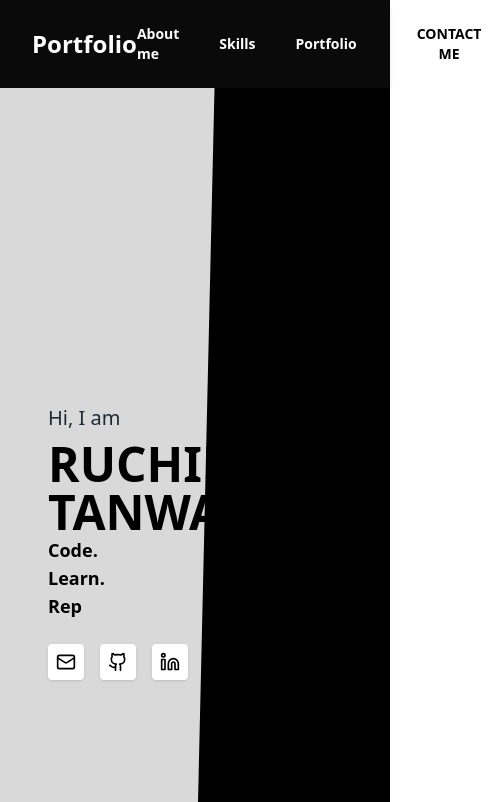
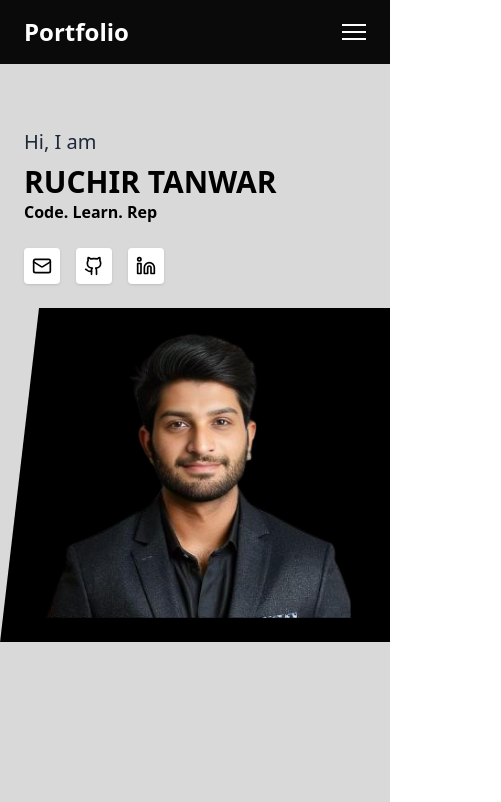
Before and after one commit to Ruchirtanwar/portfolio, a React (Vite) app: page / in a window 390 px wide. Shown: the top 802 px of the page, 501 px wide, since content can reach past the window. Built offline with nearby package versions, Linux system fonts and the light colour scheme.

Commit message:
made it responsive

```diff
--- a/src/HeroSection.jsx
+++ b/src/HeroSection.jsx
@@ -72,23 +72,21 @@ const HeroSection = () => {
   };
   return (
     <div>
-      <section className="flex bg-[#d9d9d9]  min-h-screen">
+      <section className="flex flex-col md:flex-row bg-[#d9d9d9]  min-h-screen">
         {/* Left Side */}
         <div
-          className="w-1/2 bg-[#d9d9d9] flex flex-col justify-between p-12"
-          style={{
-            clipPath: "polygon(0 0, 120% 0, 120% 100%, 0% 100%)",
-          }}
+          className="w-full md:w-1/2 flex flex-col justify-between p-6 md:p-12"
+
         >
           {/* Logo */}
           <div></div>
           {/* Text */}
-          <div className="mt-16">
+          <div className="mt-10 sm:mt-12 md:mt-16">
             <p className="text-xl font-medium text-gray-800">Hi, I am</p>
-            <h1 className="text-5xl font-bold text-black mt-2 uppercase">
+            <h1 className="text-3xl sm:text-4xl md:text-5xl font-bold text-black mt-2 uppercase">
               Ruchir Tanwar
             </h1>
-            <p className="text-lg md:text-xl font-bold mb-6 ">
+            <p className="text-base sm:text-lg md:text-xl font-bold mb-6 ">
               <Typewriter
                 words={[
                   "Always learning, always building.",
@@ -106,7 +104,7 @@ const HeroSection = () => {
             </p>
 
             {/* Social Icons */}
-            <div className="flex gap-4 mt-6">
+            <div className="flex gap-4 mt-6 flex-wrap">
               <a
                 href="https://mail.google.com/mail/u/0/?ogbl#inbox"
                 className="bg-white p-2 rounded shadow hover:scale-110 transition"
@@ -132,7 +130,7 @@ const HeroSection = () => {
 
         {/* Right Side */}
         <div
-          className="w-1/2 bg-black relative flex items-end justify-center"
+          className="w-full md:w-1/2 bg-black relative flex items-end justify-center py-6 sm:py-8 md:py-0"
           style={{
             clipPath: "polygon(10% 0, 100% 0, 100% 100%, 0% 100%)",
           }}
@@ -140,7 +138,7 @@ const HeroSection = () => {
           <img
             src={ProfileImage}
             alt="Profile"
-            className="w-[60%] object-contain "
+            className="w-[80%] sm:w-[70%] md:w-[60%] object-contain"
           />
         </div>
       </section>
--- a/src/navbar.jsx
+++ b/src/navbar.jsx
@@ -1,17 +1,22 @@
 // components/Navbar.jsx
-import React from "react";
-import resumePDF from "../src/assets/resume.pdf"; // adjust path if needed
+import React, { useState } from "react";
+import resumePDF from "./assets/resume.pdf"; // ✅ fixed path (no ../src)
 
 const Navbar = () => {
+  const [isOpen, setIsOpen] = useState(false);
+
   return (
-    <nav className="bg-[#0a0a0a] text-white py-4 px-8 flex justify-between items-center shadow-md">
+    <nav className="bg-[#0a0a0a] text-white shadow-md">
+      <div className="max-w-7xl mx-auto px-6 py-4 flex justify-between items-center">
+        {/* Logo */}
         <div className="text-2xl font-bold">Portfolio</div>
 
-      <ul className="flex gap-10 items-center text-sm font-semibold">
+        {/* Desktop Menu */}
+        <ul className="hidden md:flex gap-10 items-center text-sm font-semibold">
           <li>
             <a
               href="#aboutme"
-            className="transition-colors duration-300 ease-in-out hover:text-gray-400"
+              className="hover:text-gray-400 transition-colors duration-300"
             >
               About me
             </a>
@@ -19,7 +24,7 @@ const Navbar = () => {
           <li>
             <a
               href="#Skills"
-            className="transition-colors duration-300 ease-in-out hover:text-gray-400"
+              className="hover:text-gray-400 transition-colors duration-300"
             >
               Skills
             </a>
@@ -28,7 +33,7 @@ const Navbar = () => {
             <a
               href={resumePDF}
               download="Ruchir_Tanwarresume.pdf"
-            className="transition-colors duration-300 ease-in-out hover:text-gray-400"
+              className="hover:text-gray-400 transition-colors duration-300"
             >
               Portfolio
             </a>
@@ -41,6 +46,60 @@ const Navbar = () => {
             </a>
           </li>
         </ul>
+
+        {/* Mobile Hamburger */}
+        <button
+          className="md:hidden flex flex-col gap-[5px] focus:outline-none"
+          onClick={() => setIsOpen(!isOpen)}
+        >
+          <span className="w-6 h-0.5 bg-white"></span>
+          <span className="w-6 h-0.5 bg-white"></span>
+          <span className="w-6 h-0.5 bg-white"></span>
+        </button>
+      </div>
+
+      {/* Mobile Menu */}
+      {isOpen && (
+        <div className="md:hidden bg-[#0a0a0a] border-t border-gray-800">
+          <ul className="flex flex-col gap-6 py-6 px-6 text-sm font-semibold">
+            <li>
+              <a
+                href="#aboutme"
+                onClick={() => setIsOpen(false)}
+                className="hover:text-gray-400 transition-colors duration-300"
+              >
+                About me
+              </a>
+            </li>
+            <li>
+              <a
+                href="#Skills"
+                onClick={() => setIsOpen(false)}
+                className="hover:text-gray-400 transition-colors duration-300"
+              >
+                Skills
+              </a>
+            </li>
+            <li>
+              <a
+                href={resumePDF}
+                download="Ruchir_Tanwarresume.pdf"
+                onClick={() => setIsOpen(false)}
+                className="hover:text-gray-400 transition-colors duration-300"
+              >
+                Portfolio
+              </a>
+            </li>
+            <li>
+              <a href="#contactme" onClick={() => setIsOpen(false)}>
+                <button className="bg-white text-black px-5 py-2 rounded-full font-bold hover:bg-gray-200 transition-colors duration-300 w-full">
+                  CONTACT ME
+                </button>
+              </a>
+            </li>
+          </ul>
+        </div>
+      )}
     </nav>
   );
 };
```
Lines whose indentation alone changed are shown as unchanged.
